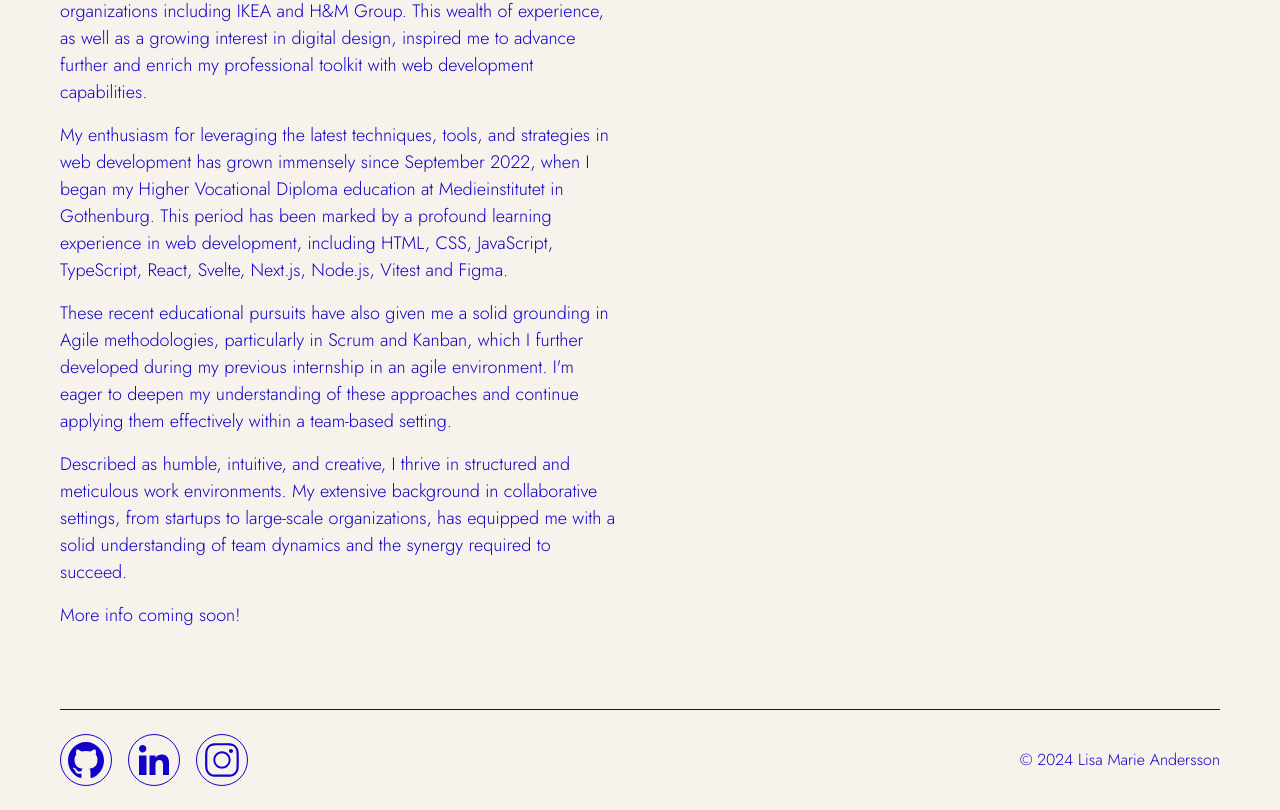
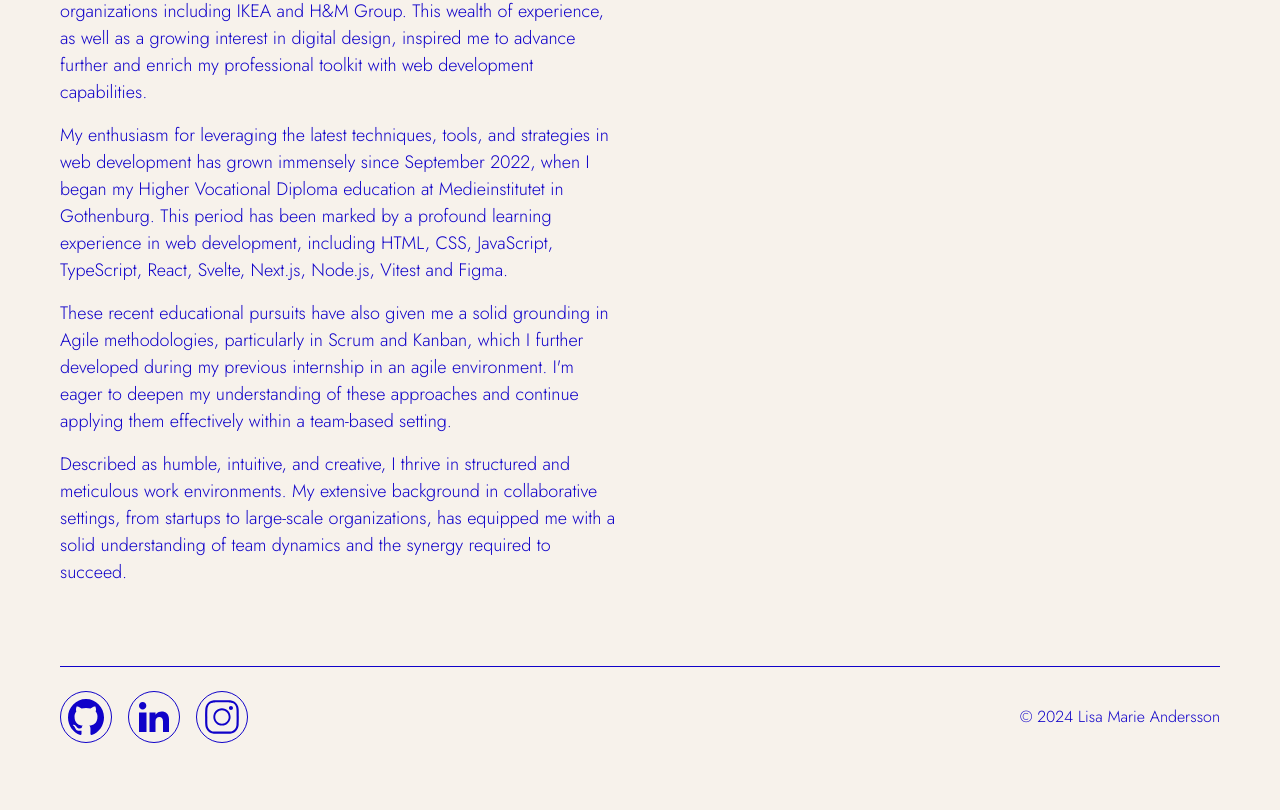
Before and after one commit to lisamarieandersson/showcase-pro, a React (Vite) app: page /about in a window 1280 px wide. Shown: the part 590-1400 px from the top of the page. After the commit the page ends 1357 px from the top, so only its background shows below. Built offline with nearby package versions, Linux system fonts and the light colour scheme.

Commit message:
remove coming soon

```diff
--- a/src/components/presentation/Presentation.tsx
+++ b/src/components/presentation/Presentation.tsx
@@ -28,7 +28,6 @@ function Presentation() {
                 and meticulous work environments. My extensive background in collaborative settings, from startups
                 to large-scale organizations, has equipped me with a solid understanding of team dynamics and the
                 synergy required to succeed.</p>
-            <p className="presentation__text">More info coming soon!</p>
         </div>
     )
 }
```
